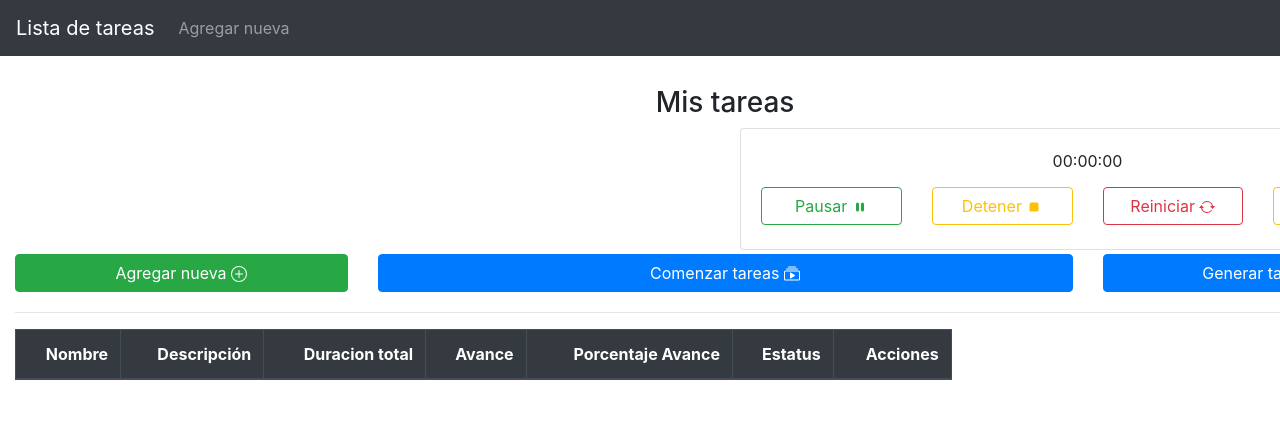
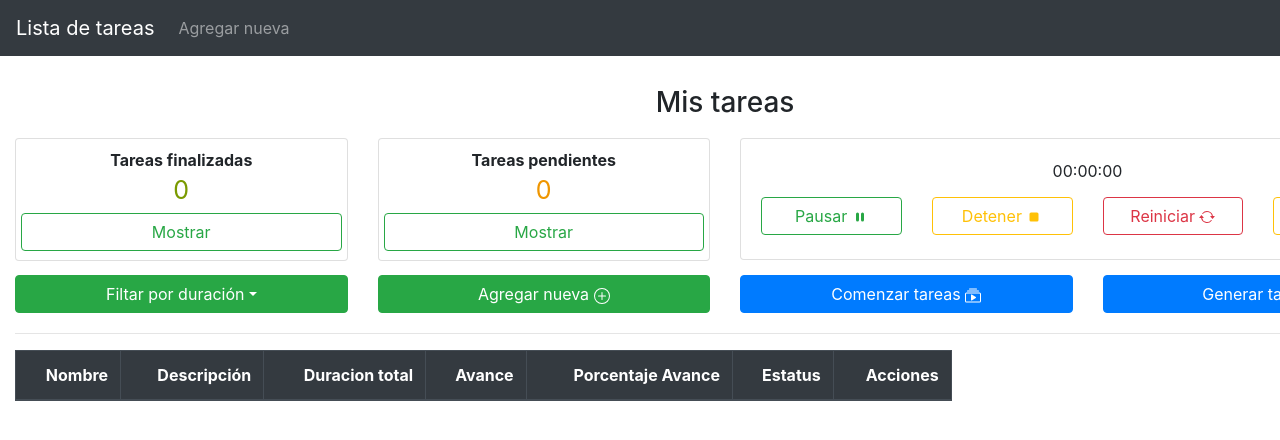
Before and after one commit to lozanich/arkon-data, a React (Create React App) app: page / in a window 1280 px wide. Shown: the top 440 px of the page. Built offline with nearby package versions, Linux system fonts and the light colour scheme.

Commit message:
added filters tasks

```diff
--- /dev/null
+++ b/src/components/FinishedTask.js
@@ -0,0 +1,37 @@
+import React from 'react'
+import { Row, Col, Button, Card } from "react-bootstrap";
+import "../styles/finishedTask.css"
+
+export const FinishedTask = ({ tasks, handleFilterTask }) => {
+
+  return (
+    <>
+      <Card className="card-finished">
+        <Card.Body className="card-body-counter">
+          <Row>
+            <Col className="text-center" md={12}>
+              <strong>Tareas finalizadas</strong>
+            </Col>
+          </Row>
+          <Row>
+            <Col className="text-center" md={12}>
+              <span className="span-number">
+                {tasks.filter((item) => item.done).length}
+              </span>
+            </Col>
+          </Row>
+          <Row>
+            <Button
+              onClick={() => handleFilterTask("done", true)}
+              variant="outline-success"
+              className="my-1"
+              block
+            >
+              Mostrar
+            </Button>
+          </Row>
+        </Card.Body>
+      </Card>
+    </>
+  );
+};
--- a/src/components/ListTasks.js
+++ b/src/components/ListTasks.js
@@ -1,6 +1,6 @@
 import React, { useReducer, useState } from "react";
 import "../styles/listTask.css";
-import { Row, Col, Button } from "react-bootstrap";
+import { Row, Col, Button, Dropdown } from "react-bootstrap";
 import { taskReducer } from "../hooks/taskReducer";
 import { buildFakeTask } from "../util/buildFakeTask";
 import {
@@ -10,7 +10,9 @@ import {
 } from "react-icons/bs";
 import { ModalAdd } from "../components/ModalAdd";
 import { TaskTable } from "../components/TaskTable";
-import {Timer} from "../components/Timer"
+import { Timer } from "../components/Timer"
+import { FinishedTask } from "../components/FinishedTask"
+import {PendingTask} from "../components/PendingTask"
 
 const init = () => {
   return JSON.parse(localStorage.getItem("tasks")) || [];
@@ -29,9 +31,8 @@ export const ListTasks = () => {
   // var set state open modal
   const handleShow = () => setShow(true);
 
+  // Function to add new task
   const handleAddTask = (task) => {
-    console.log(task);
-    console.log("Agregando nueva tarea");
     dispatch({
       type: "add",
       payload: task,
@@ -41,6 +42,8 @@ export const ListTasks = () => {
   // init values task
   const [tasks, dispatch] = useReducer(taskReducer, [], init);
   console.log(tasks);
+
+  const [filterTask, setFilterTask] = useState({typeFilter: "", value: ""})
 
   // function generate random tasks
   const handleRandomTasks = () => {
@@ -59,6 +62,7 @@ export const ListTasks = () => {
         payload: task,
       });
     }
+    setFilterTask({ typeFilter: "", value: "" });
     localStorage.setItem("tasks", JSON.stringify(localTasks));
   };
 
@@ -154,6 +158,10 @@ export const ListTasks = () => {
     setTimeFirstTask(0);
   }
 
+  const handleFilterTask = (filter, value) => {
+    setFilterTask({typeFilter: filter, value})
+  }
+
   return (
     <>
       <Row className="justify-content-md-center">
@@ -162,7 +170,20 @@ export const ListTasks = () => {
         </Col>
       </Row>
       <Row>
-        <Col className="text-center" sm={12} md={{ span: 6, offset: 6 }}>
+        <Col style={{ paddingTop: "10px" }} sm={12} md={12} lg={3} xs={12}>
+          <FinishedTask tasks={tasks} handleFilterTask={handleFilterTask} />
+        </Col>
+        <Col style={{ paddingTop: "10px" }} sm={12} md={12} lg={3} xs={12}>
+          <PendingTask tasks={tasks} handleFilterTask={handleFilterTask} />
+        </Col>
+        <Col
+          style={{ paddingTop: "10px" }}
+          className="text-center"
+          sm={12}
+          md={12}
+          lg={6}
+          xs={12}
+        >
           <Timer
             statusTask={statusTask}
             runningTask={runningTask}
@@ -175,13 +196,37 @@ export const ListTasks = () => {
           />
         </Col>
       </Row>
-      <Row className="justify-content-md-center">
+      <Row style={{ paddingTop: "10px" }} className="justify-content-md-center">
+        <Col className="text-left" md={3} sm={12}>
+          <Dropdown>
+            <Dropdown.Toggle
+              variant="success"
+              id="dropdown-basic"
+              className="my-1"
+              block
+            >
+              Filtar por duración
+            </Dropdown.Toggle>
+
+            <Dropdown.Menu>
+              <Dropdown.Item onClick={() => handleFilterTask("duration30", 1800)}>
+                30 minutos o menos
+              </Dropdown.Item>
+              <Dropdown.Item onClick={() => handleFilterTask("duration60", 3600)}>
+                30 minutos a 60 minutos
+              </Dropdown.Item>
+              <Dropdown.Item onClick={() => handleFilterTask("duration120", 7200)}>
+                Más de 60 minutos
+              </Dropdown.Item>
+            </Dropdown.Menu>
+          </Dropdown>
+        </Col>
         <Col className="text-left" md={3} sm={12}>
           <Button onClick={handleShow} variant="success" className="my-1" block>
             Agregar nueva <BsPlusCircle />
           </Button>
         </Col>
-        <Col className="text-center" md={6} sm={12}>
+        <Col className="text-center" md={3} sm={12}>
           <Button onClick={handleStartTasks} className="my-1" block>
             Comenzar tareas <BsCollectionPlay />
           </Button>
@@ -199,6 +244,7 @@ export const ListTasks = () => {
             tasks={tasks}
             handleDelete={handleDelete}
             handleEdit={handleEdit}
+            filterTask={filterTask}
           />
         </Col>
 
--- /dev/null
+++ b/src/components/PendingTask.js
@@ -0,0 +1,37 @@
+import React from 'react'
+import { Row, Col, Button, Card } from "react-bootstrap";
+import "../styles/finishedTask.css";
+
+
+export const PendingTask = ({ tasks,handleFilterTask }) => {
+  return (
+    <>
+      <Card className="card-finished">
+        <Card.Body className="card-body-counter">
+          <Row>
+            <Col className="text-center" md={12}>
+              <strong>Tareas pendientes</strong>
+            </Col>
+          </Row>
+          <Row>
+            <Col className="text-center" md={12}>
+              <span className="span-number-orange">
+                {tasks.filter((item) => !item.done).length}
+              </span>
+            </Col>
+          </Row>
+          <Row>
+            <Button
+              onClick={() => handleFilterTask("done", false)}
+              variant="outline-success"
+              className="my-1"
+              block
+            >
+              Mostrar
+            </Button>
+          </Row>
+        </Card.Body>
+      </Card>
+    </>
+  );
+};
--- a/src/components/TaskTable.js
+++ b/src/components/TaskTable.js
@@ -1,8 +1,33 @@
-import React from "react";
+import React, {useEffect} from "react";
 import { Table } from "react-bootstrap";
 import { TaskTableItem } from "../components/TaskTableItem";
 
-export const TaskTable = ({ tasks, handleDelete, handleEdit }) => {
+export const TaskTable = ({ tasks, handleDelete, handleEdit, filterTask }) => {
+  console.log(filterTask);
+
+  if (filterTask) {
+    const { typeFilter, value } = filterTask;
+    typeFilter === "done"
+      ? (tasks = tasks.filter((item) => {
+          return item[typeFilter] === value;
+        }))
+      : typeFilter === "duration30"
+      ? (tasks = tasks.filter((item) => {
+          return item.duration <= 1800;
+        }))
+      : typeFilter === "duration60"
+      ? (tasks = tasks.filter((item) => {
+          return item.duration > 1800 && item.duration <= 3600;
+        }))
+      : typeFilter === "duration120"
+      ?((tasks = tasks.filter((item) => {
+            return item.duration > 3600;
+          }))
+        ) : tasks = tasks
+  }
+
+  console.log(tasks);
+
   return (
     <>
       <Table responsive striped bordered hover variant="dark">
--- a/src/components/Timer.js
+++ b/src/components/Timer.js
@@ -48,7 +48,7 @@ export const Timer = React.memo(
             </Row>
             <Row>
               <Col
-                style={{ "padding-top": "10px" }}
+                style={{ paddingTop: "10px" }}
                 className="text-center"
                 sm={12}
                 md={3}
@@ -74,7 +74,7 @@ export const Timer = React.memo(
                 )}
               </Col>
               <Col
-                style={{ "padding-top": "10px" }}
+                style={{ paddingTop: "10px" }}
                 className="text-center"
                 sm={12}
                 md={3}
@@ -89,7 +89,7 @@ export const Timer = React.memo(
                 </Button>
               </Col>
               <Col
-                style={{ "padding-top": "10px" }}
+                style={{ paddingTop: "10px" }}
                 className="text-center"
                 sm={12}
                 md={3}
@@ -104,7 +104,7 @@ export const Timer = React.memo(
                 </Button>
               </Col>
               <Col
-                style={{ "padding-top": "10px" }}
+                style={{ paddingTop: "10px" }}
                 className="text-center"
                 sm={12}
                 md={3}
--- /dev/null
+++ b/src/styles/finishedTask.css
@@ -0,0 +1,19 @@
+.span-number {
+    font-size: 25px;
+    color: #7A9A01;
+}
+
+.span-number-orange {
+    font-size: 25px;
+    color: #EF9600;
+}
+
+.card-finished{
+    padding-top: 0px;
+    padding-bottom: 0px;
+}
+
+.card-body-counter {
+    padding-top: 9px;
+    padding-bottom: 5px;
+}
```
